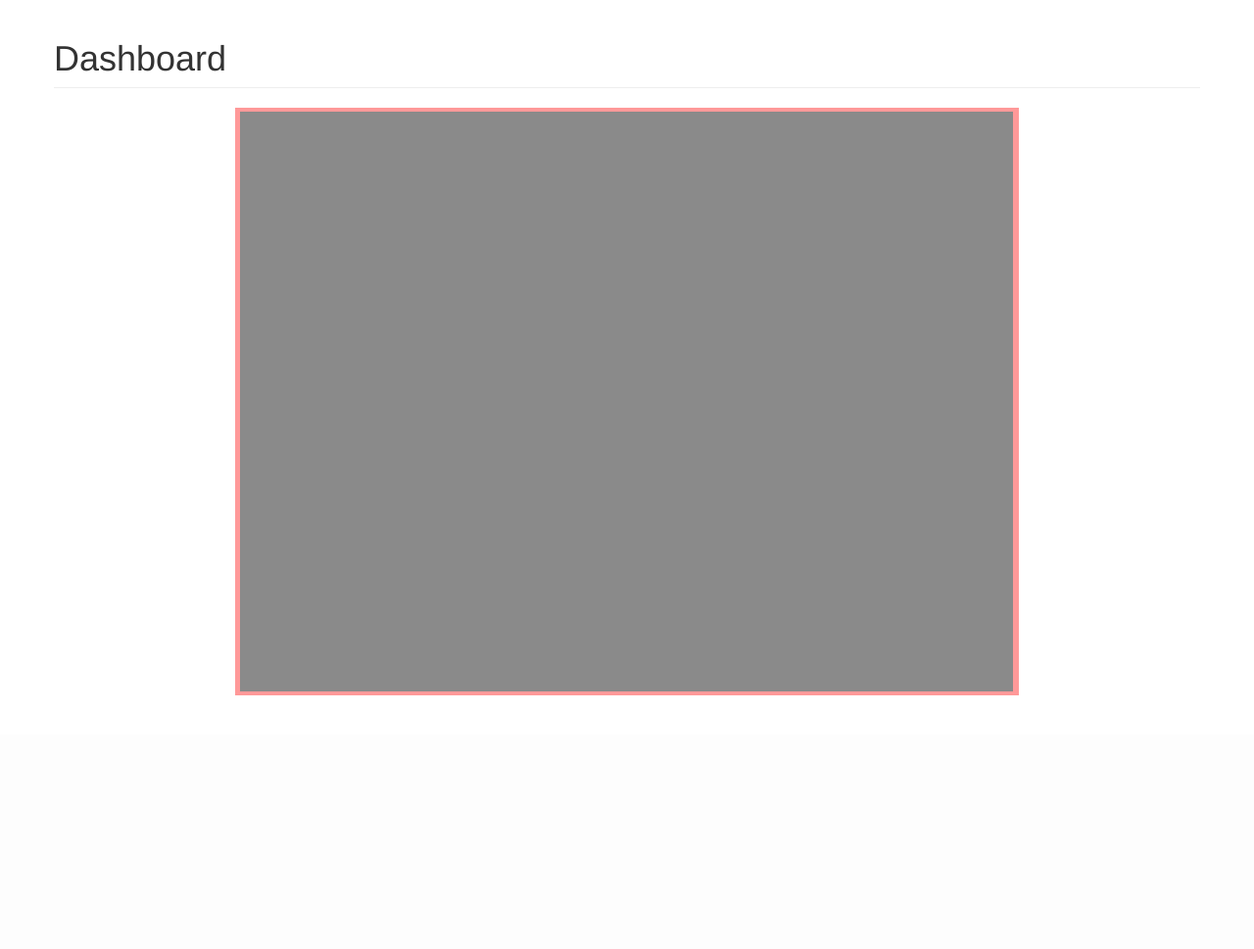
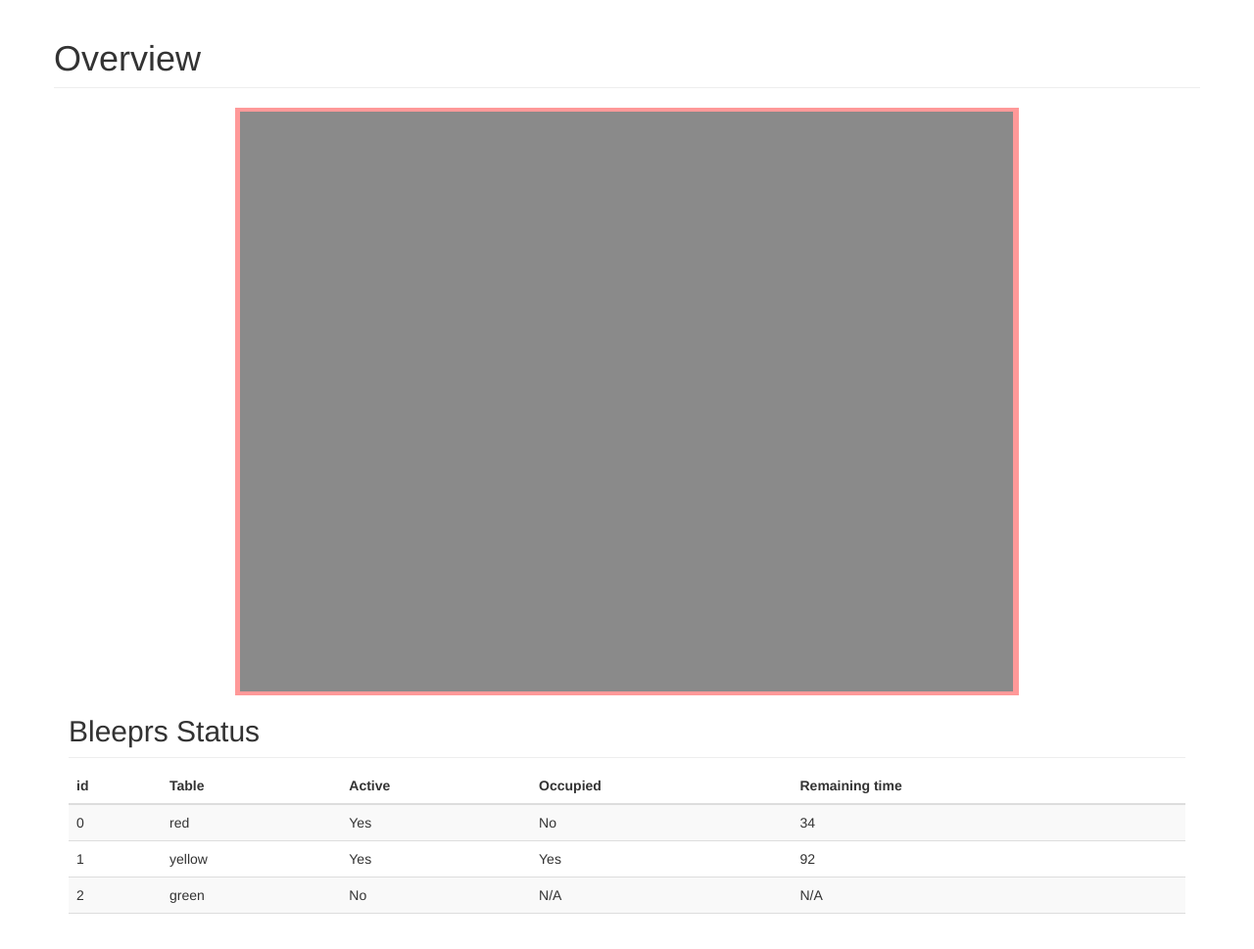
Before and after one commit to bleepr/bleepr-manage, a Flask app: page / in a window 1280 px wide. Shown: the part 50-1019 px from the top of the page at 98% size. Before the commit the page ends 760 px from the top, so only its background shows below. Run offline with Flask 2, Linux system fonts and the light colour scheme; the visitor is signed in with stand-in values (Sample User, id 1); some libraries are stand-ins or nearby versions.

Commit message:
Add status of tables in dashboard

```diff
--- a/app.py
+++ b/app.py
@@ -51,11 +51,19 @@ def add_user_to_config(user, password, config):
     fd.write("\n" + user + " " + password)
     fd.close()
 
+def get_table_data():
+    return [ ["id", "Table", "Active", "Occupied", "Remaining time"],
+             ["0", "1", "2"], # id
+             ["red", "yellow", "green"], # table
+             ["Yes", "Yes", "No"], # Active
+             ["No", "Yes", "N/A"], # Occupied
+             ["34", "92", "N/A"] ] # Remaining time
 
 @app.route('/')
 def index():
     if current_user.is_authenticated:
-        return render_template('portal.html')
+        data = get_table_data()
+        return render_template('portal.html', table_data=data)
     else:
         return render_template('signin.html')
 
@@ -96,12 +104,14 @@ def logout():
     logout_user()
     return redirect(url_for('index'))
 
+
 @app.route('/settings/add_user', methods=['post'])
 def add_user():
     add_user_to_config(request.form['username'],
                        request.form['password'],
                        'users.config')
     return render_template('settings.html', added_user=True)
+
 
 @app.route('/settings/export_data', methods=['post'])
 def export_data():
--- a/templates/portal.html
+++ b/templates/portal.html
@@ -46,25 +46,42 @@
     </nav>
 
     <div class="container">
+
       <div class="row">
         {% if request.args.get('not_admin_setting') %}
         <h3><p class="text-danger" style="text-align:center">
             You are not allowed to access the settings for this
             Bleepr Management Portal.</p></h3>
         {% endif %}
-          <h1 class="page-header">Dashboard</h1>
+        <h1 class="page-header">Overview</h1>
       </div>
+
       <div class="row">
         <img class="img-responsive center-block" src ="/static/test_map.png">
       </div>
-        <div class="row">
 
-        </div>
+      <h2 class="sub-header">Bleeprs Status</h2>
+      <div class="table-responsive">
+        <table class="table table-striped">
+          <thead>
+            <tr>
+              {% for datum in table_data[0] %}
+              <th>{{datum}}</th>
+              {% endfor %}
+            </tr>
+          </thead>
+          <tbody>
+            {% for i in range(table_data[0]|count - 1) %}
+            <tr>
+              {% for j in range(table_data[0]|count) %}
+              <td>{{ table_data[j+1][i] }}</td>
+              {% endfor %}
+            </tr>
+            {% endfor %}
+          </tbody>
+        </table>
       </div>
 
-    <!-- Bootstrap core JavaScript
-    ================================================== -->
-    <!-- Placed at the end of the document so the pages load faster -->
       <script src="https://ajax.googleapis.com/ajax/libs/jquery/1.11.3/jquery.min.js"></script>
       <script>window.jQuery || document.write('<script src="../static/bootstrap/assets/js/vendor/jquery.min.js"><\/script>')</script>
         <script src="../static/bootstrap/js/bootstrap.min.js"></script>
```
Lines whose indentation alone changed are shown as unchanged.
